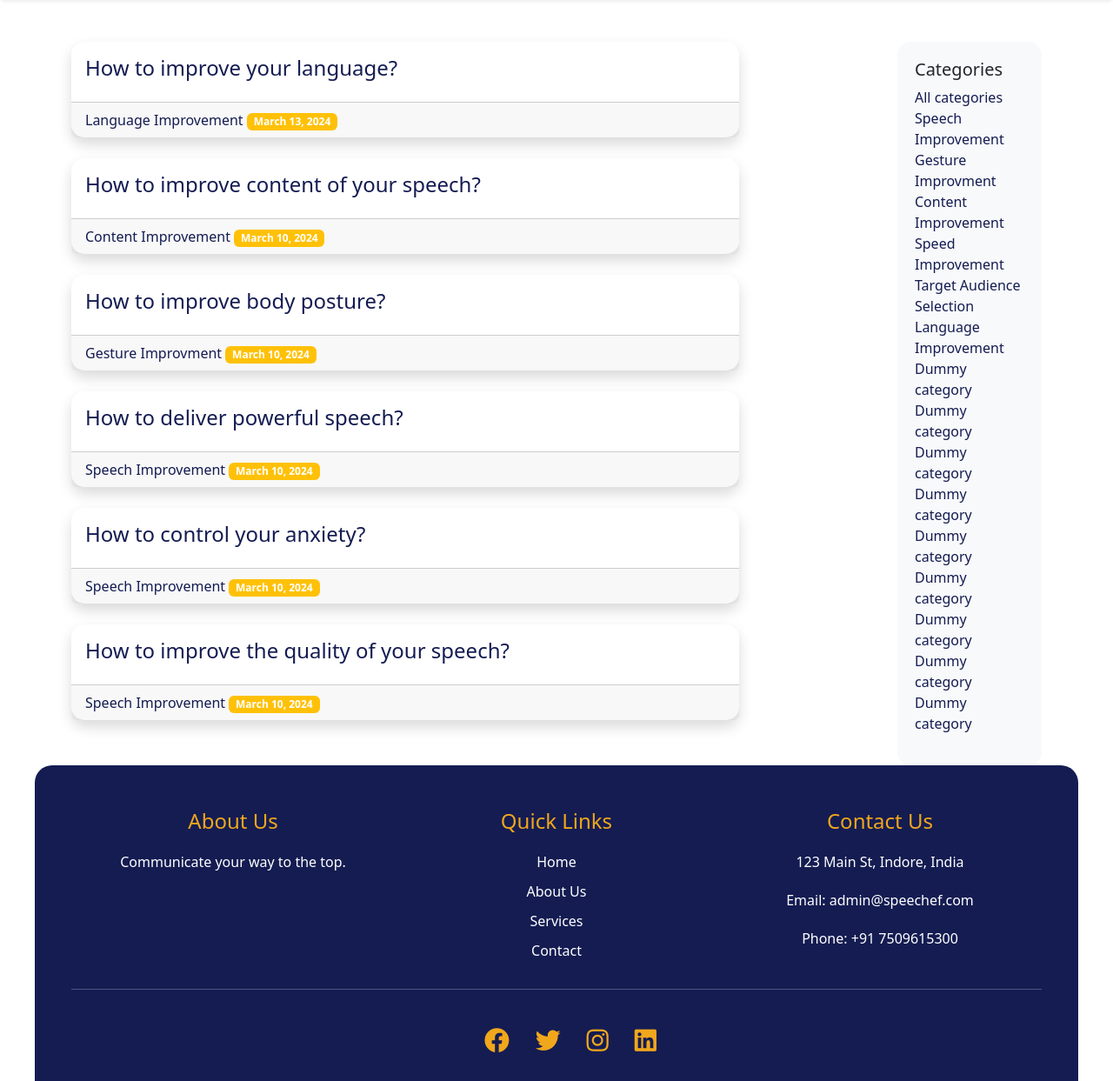
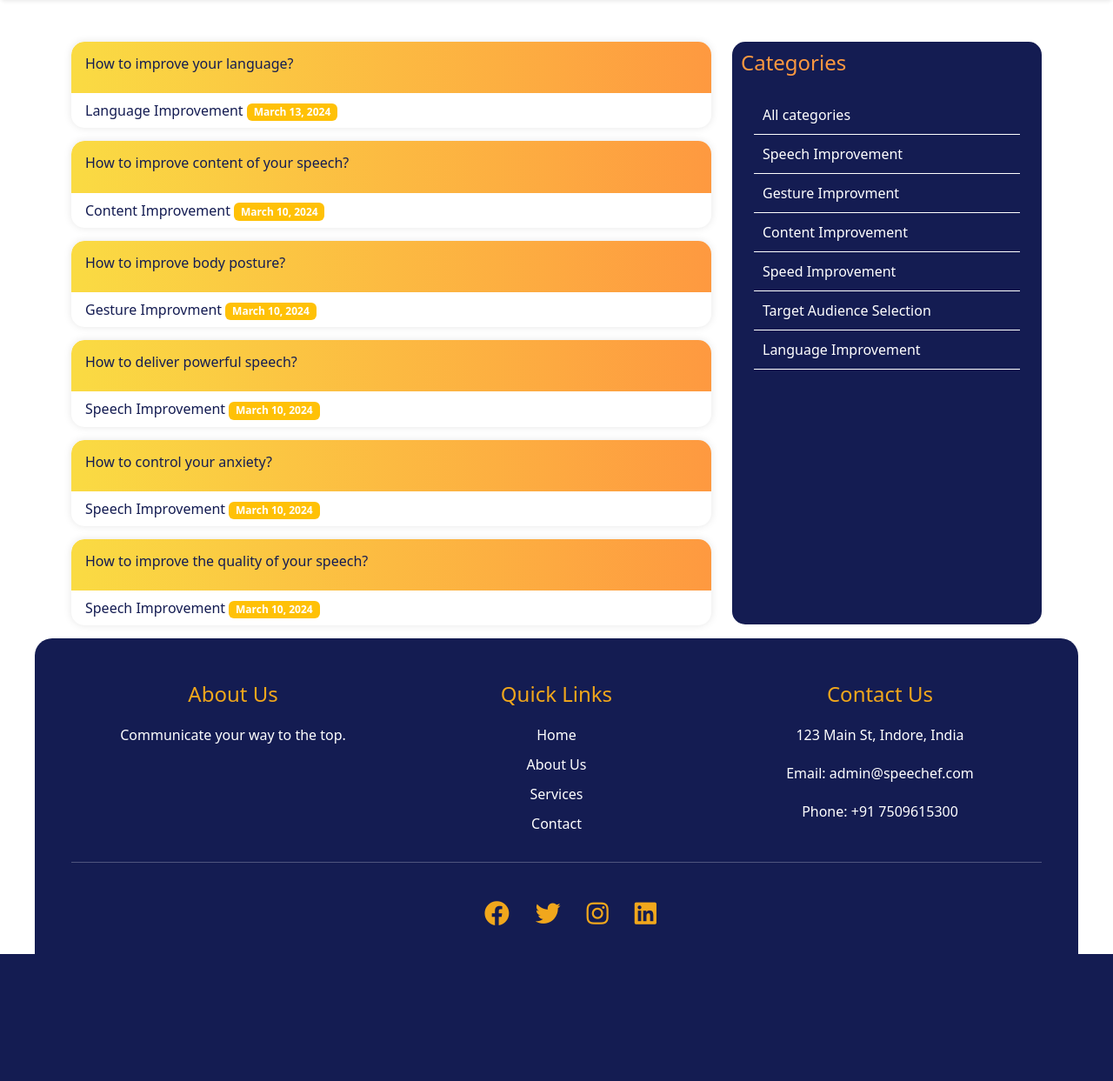
Before and after one commit to Speechef/speechef.core, a Django app: page /learn/ in a window 1280 px wide. Shown: the part 90-1333 px from the top of the page at 87% size. After the commit the page ends 1187 px from the top, so only its background shows below. Run offline with Django 5.2, Linux system fonts and the light colour scheme; data comes from the database, SQL or seed files in the repository.

Commit message:
Updated design - learn app
Updates:
- Sidebar
- ul + li

```diff
--- a/learn/templates/learn/index.html
+++ b/learn/templates/learn/index.html
@@ -14,19 +14,17 @@
   {% block posts %}
   <div class="container">
     <div class="row">
-      <div class="col-md-10">
+      <div class="col-md-8">
         <div class="row">
           {% for post in posts %}
-            <div class="col-md-10">
-              <div class="card mb-4 shadow">
-                <div class="card-body" style="max-height: 200px; overflow: hidden;">
-                  <h5 class="card-title"><a href="{% url 'learn_detail' post.pk %}">{{ post.title }}</a></h5>
-                  <!-- <button class="btn btn-primary rounded-pill gradient-button mt-2"><a href="{% url 'learn_detail' post.pk %}" class="text-white"> Read more</a> </button>            -->
-                  <!-- <p class="card-text">{{ post.body | slice:":400" }}...</p> -->
+            <div class="col-md-12">
+              <div class="card">
+                <div class="card-body">
+                  <h6 class="card-title"><a href="{% url 'learn_detail' post.pk %}">{{ post.title }}</a></h6>
                 </div>
                 <div class="card-footer">
                   {% for category in post.categories.all %}
-                    <span><a href="{% url 'learn_category' category.name %}">{{ category.name }}</a></span>
+                    <span class="text-muted"><a href="{% url 'learn_category' category.name %}">{{ category.name }}</a></span>
                     <span class="badge bg-warning"> {{ post.created_on.date }}</span>
                   {% endfor %}
                 </div>
@@ -35,26 +33,14 @@
             {% endfor %}
         </div>
       </div>
-      <div class="col-md-2">
+      <div class="col-md-4 pb-3">
         <div class="sidebar">
           <h5>Categories</h5>
           <ul class="list-unstyled">
             <li><a href="{% url 'learn_index'%}">All categories</a></li>
             {% for category in all_categories %}
-                <li><a href="{% url 'learn_category' category.name %}">{{ category.name }}</li>
+              <li><a href="{% url 'learn_category' category.name %}">{{ category.name }}</a></li>
             {% endfor %}
-
-            <li><a href="#">Dummy category</a></li>
-            <li><a href="#">Dummy category</a></li>
-            <li><a href="#">Dummy category</a></li>
-            <li><a href="#">Dummy category</a></li>
-            <li><a href="#">Dummy category</a></li>
-            <li><a href="#">Dummy category</a></li>
-            <li><a href="#">Dummy category</a></li>
-            <li><a href="#">Dummy category</a></li>
-            <li><a href="#">Dummy category</a></li>
-
-            <!-- Add more categories as needed -->
           </ul>
         </div>
       </div>
--- a/static/learn_index.css
+++ b/static/learn_index.css
@@ -1,27 +1,66 @@
 .card {
     border-radius: 15px;
+    margin: 0 0 15px 0;
+    flex: 1 1 auto;
+    overflow: auto;
     border: none;
-}
-.card-title {
-    font-size: 1.5rem;
-    font-weight: 500;
-    text-decoration: none;
-    color: #141c52;
+    box-shadow: 0 0 10px rgba(0, 0, 0, 0.1);
 }
 
-.sidebar {
-    background-color: #f8f9fa;
-    border-radius: 15px;
-    padding: 20px;
-    gap: 10px;
+.card-body {
+    /* max-height: 200px;  */
+    overflow: hidden;
+    background: linear-gradient(to right, #FADB43, #fe9940);
+    border-radius: 15px 0 0 0;
 }
 
-.card-title a {
+.card-title {
     text-decoration: none;
     color: #141c52;
 }
 
 a{
-    text-decoration: none;
+    text-decoration: none;  /* for links to be shown without underline */
     color: #141c52;
 }
+
+.sidebar {
+    background-color: #141c52;
+    border-radius: 15px;
+    padding: 10px;
+    height: 100%;
+    position: sticky;
+    width: 100%;
+    color: #fff;
+}
+
+.sidebar h5 {
+    color: #fe9940;
+    font-size: 1.5rem;
+    font-weight: 500;
+}
+
+.sidebar a {
+    color: #fff;
+    text-decoration: none;
+}
+
+.sidebar a:hover {
+    color: #fe9940;
+}
+
+.sidebar ul {
+    list-style-type: none;
+    padding: 15px;
+}
+
+.list-unstyled li {
+    padding: 10px;
+    border-bottom: 1px solid #fff;
+}
+
+.card-footer {
+    background: transparent;
+    border: none;
+    margin: none;
+}
```
